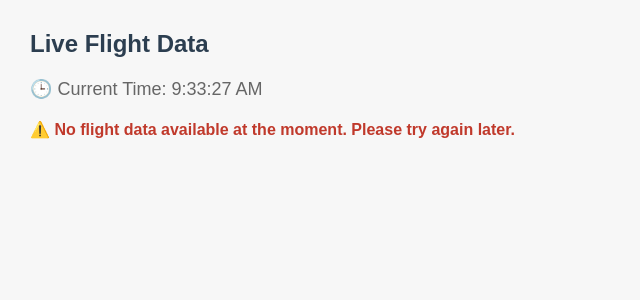
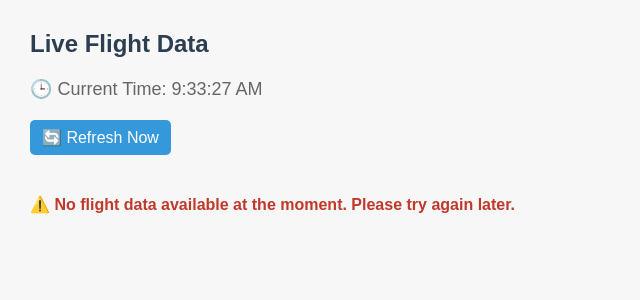
Before and after one commit to Miraj995/flightvision, a Flask app: page /view in a window 1280 px wide. Shown: the top 300 px of the page, without its empty margins (0-640 px from the left). Run offline with Flask 3, Linux system fonts and the light colour scheme.

Commit message:
Update: use ICAO_CODE env + HTTPS API + improved flight UI

```diff
--- a/app.py
+++ b/app.py
@@ -6,7 +6,7 @@ import requests
 import time
 import os
 
-
+# --- Retry Helper ---
 def safe_get_with_retry(url, retries=3, delay=2):
     """Try to GET a URL with retries and delay between attempts."""
     for attempt in range(retries):
@@ -27,6 +27,7 @@ class Config:
     SQLALCHEMY_TRACK_MODIFICATIONS = False
     SECRET_KEY = os.getenv("SECRET_KEY")
     AVIATIONSTACK_KEY = os.getenv("AVIATIONSTACK_KEY")
+    ICAO_CODE = os.getenv("ICAO_CODE", "VABB")
 
 # --- App & DB Init ---
 app = Flask(__name__)
@@ -55,14 +56,12 @@ class Advertisement(db.Model):
 API_KEY = app.config.get("AVIATIONSTACK_KEY")
 BASE_URL = "https://api.aviationstack.com/v1"
 
-
 if not API_KEY:
     print("❌ API Key not found. Make sure it's in Render ENV variables.")
 else:
     masked_key = f"{API_KEY[:4]}{'*' * (len(API_KEY) - 8)}{API_KEY[-4:]}"
     print(f"✅ API key loaded successfully.")
     print(f"[ENV DEBUG] Key starts with: {API_KEY[:4]}, ends with: {API_KEY[-4:]}, length: {len(API_KEY)}")
-
 
 # --- Cache ---
 cached_data = {
@@ -98,10 +97,12 @@ def refresh():
         return jsonify({"error": "API key missing."}), 500
 
     print("🔄 Refresh triggered")
-    for icao in ["VABB"]:
+    icao = app.config.get("ICAO_CODE", "VABB")
+    print(f"✈️ Using ICAO code: {icao}")
+    for airport in [icao]:
         try:
-            arrivals = safe_get_with_retry(f"{BASE_URL}/flights?access_key={API_KEY}&arr_icao={icao}")
-            departures = safe_get_with_retry(f"{BASE_URL}/flights?access_key={API_KEY}&dep_icao={icao}")
+            arrivals = safe_get_with_retry(f"{BASE_URL}/flights?access_key={API_KEY}&arr_icao={airport}")
+            departures = safe_get_with_retry(f"{BASE_URL}/flights?access_key={API_KEY}&dep_icao={airport}")
             belt_info = []
 
             for flight in arrivals.get("data", []):
@@ -109,11 +110,11 @@ def refresh():
                 if belt and belt != "N/A":
                     belt_info.append({"flight": flight.get("flight", {}).get("iata"), "belt": belt})
 
-            cached_data["arrivals"][icao] = arrivals
-            cached_data["departures"][icao] = departures
-            cached_data["belt"][icao] = {"belt_info": belt_info}
+            cached_data["arrivals"][airport] = arrivals
+            cached_data["departures"][airport] = departures
+            cached_data["belt"][airport] = {"belt_info": belt_info}
 
-            print(f"✅ {icao} refreshed with {len(arrivals.get('data', []))} flights.")
+            print(f"✅ {airport} refreshed with {len(arrivals.get('data', []))} flights.")
         except Exception as e:
             print(f"❌ Failed after retries: {e}")
 
@@ -163,7 +164,6 @@ def add_ad():
 
 print("🔧 Registered Routes:\n", app.url_map)
 
-# Use PORT from environment for compatibility with Render
 if __name__ == "__main__":
     port = int(os.environ.get("PORT", 5000))
     app.run(host="0.0.0.0", port=port, debug=True)
--- a/templates/flight.html
+++ b/templates/flight.html
@@ -41,6 +41,15 @@
             font-weight: bold;
             margin-top: 20px;
         }
+        .refresh-link {
+            margin-bottom: 20px;
+            display: inline-block;
+            background: #3498db;
+            color: #fff;
+            padding: 8px 12px;
+            border-radius: 5px;
+            text-decoration: none;
+        }
     </style>
 </head>
 <body>
@@ -48,6 +57,8 @@
     <div class="clock">
         🕒 Current Time: <span id="clock">Loading...</span>
     </div>
+
+    <a href="/refresh" class="refresh-link">🔄 Refresh Now</a>
 
     <script>
         function updateClock() {
```
